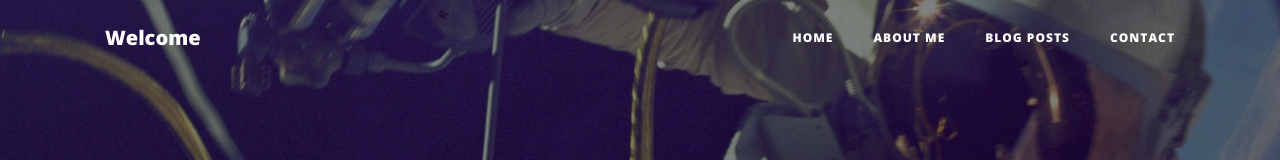
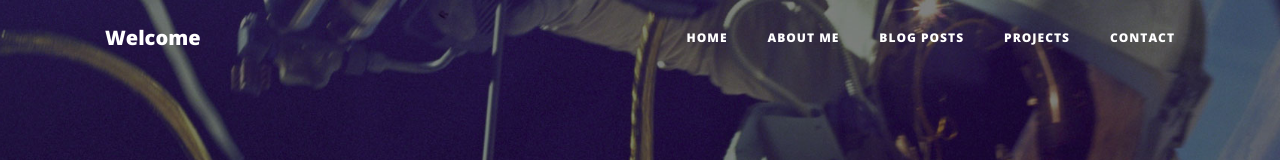
Before and after one commit to Leofeles/Looking-at-the-Past-Though-Contemporary-Eyes-, a website: page post.html in a window 1280 px wide. Shown: the top 160 px of the page. Drawn offline with nearby package versions, Linux system fonts and the light colour scheme.

Commit message:
Update post.html

```diff
--- a/post.html
+++ b/post.html
@@ -43,6 +43,9 @@
             </li>
             <li class="nav-item">
               <a class="nav-link" href="post.html"> Blog Posts </a>
+            </li>
+              <li class="nav-item">
+              <a class="nav-link" href="projects.html"> Projects </a>
             </li>
             <li class="nav-item">
               <a class="nav-link" href="contact.html">Contact</a>
```
